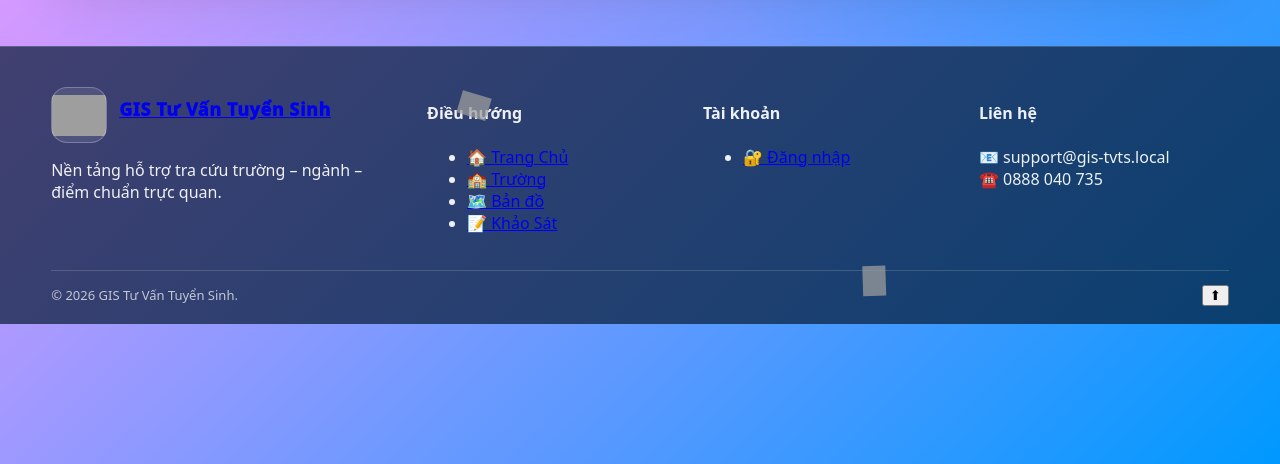
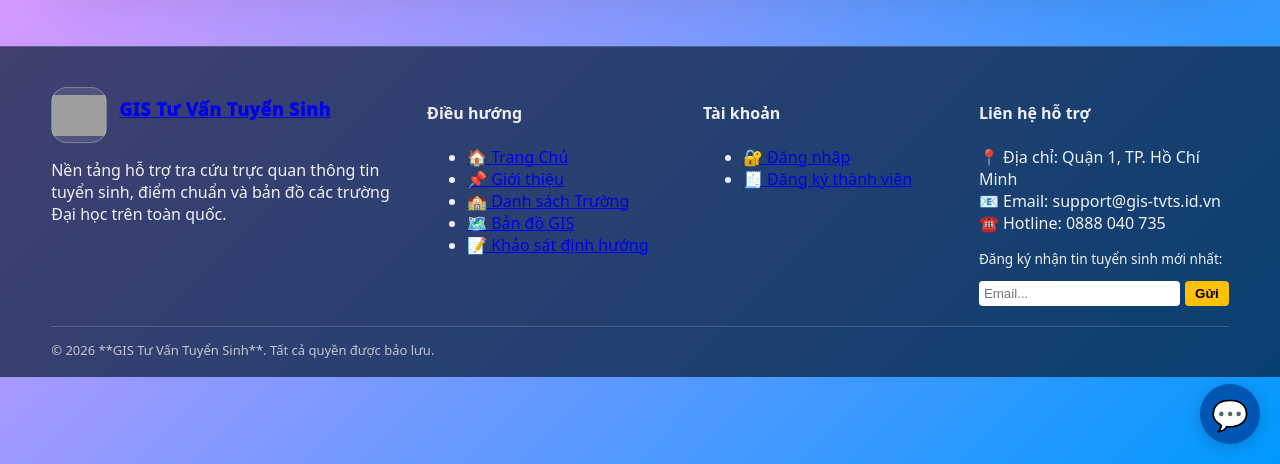
Before and after one commit to TRAM-HUONG/GIS-TUVANTUYENSINH, a Django app: template templates/layout/layout.html in a window 1280 px wide. Shown: the part 336-800 px from the top of the page. Run offline with Django 5.2, Linux system fonts and the light colour scheme; the template is opened without the code that fills it, so the values that code supplies are empty; grey boxes are pictures that could not be loaded.

Commit message:
Lưu các thay đổi

```diff
--- a/templates/layout/layout.html
+++ b/templates/layout/layout.html
@@ -9,58 +9,80 @@
   <link rel="stylesheet" href="{% static 'css/layout.css' %}">
 
   <style>
-    /* CSS bổ sung cho Thanh tìm kiếm trên Header */
-    .header-search {
-      display: flex;
-      align-items: center;
-      background: rgba(255, 255, 255, 0.15);
-      border: 1px solid rgba(255, 255, 255, 0.3);
+    .opt-btn {
+    padding: 12px 20px;
     border-radius: 25px;
-      padding: 4px 15px;
-      margin: 0 15px;
-      transition: all 0.3s ease;
+    font-weight: bold;
+    text-align: center;
+    box-shadow: 0 4px 15px rgba(0,0,0,0.2);
+    transition: 0.3s;
+    text-decoration: none;
+    display: block;
+    min-width: 150px;
 }
-
-    .header-search:focus-within {
-      background: rgba(255, 255, 255, 0.25);
-      box-shadow: 0 0 10px rgba(255, 255, 255, 0.2);
+.opt-btn:hover {
+    transform: scale(1.05);
 }
-
-    .search-form {
+    /* 1. CSS CHO THANH TÌM KIẾM (GÓC PHẢI) */
+    .menu {
       display: flex;
       align-items: center;
       width: 100%;
     }
-
+    .nav-links {
+      display: flex;
+      gap: 5px;
+      flex-grow: 1;
+    }
+    .header-search {
+      display: flex;
+      align-items: center;
+      background: #ffffff;
+      border: 2px solid #0056b3;
+      border-radius: 8px;
+      padding: 5px 12px;
+      margin-left: 20px;
+      box-shadow: 0 2px 5px rgba(0,0,0,0.2);
+    }
+    .search-form { display: flex; align-items: center; }
     .search-form input {
-      background: transparent;
-      border: none;
-      color: #fff;
-      outline: none;
-      font-size: 0.9rem;
-      width: 180px; /* Độ rộng mặc định */
-      padding: 5px;
+      background: transparent; border: none; color: #333;
+      outline: none; font-size: 0.95rem; font-weight: 500; width: 200px;
+    }
+    .search-form button {
+      background: transparent; border: none; color: #0056b3;
+      cursor: pointer; font-size: 1.1rem;
     }
 
-    .search-form input::placeholder {
-      color: rgba(255, 255, 255, 0.7);
+    /* 2. CSS CHO CHATBOX (GÓC DƯỚI PHẢI) */
+    #chat-circle {
+      position: fixed; bottom: 20px; right: 20px;
+      background: #0056b3; width: 60px; height: 60px;
+      border-radius: 50%; color: white; display: flex;
+      align-items: center; justify-content: center;
+      font-size: 30px; cursor: pointer; z-index: 1000;
+      box-shadow: 0px 3px 16px rgba(0,0,0,0.2);
     }
+    .chat-box {
+      display: none; position: fixed; right: 20px; bottom: 90px;
+      width: 320px; background: white; border-radius: 10px;
+      box-shadow: 0px 5px 35px rgba(0,0,0,0.1); z-index: 1000; overflow: hidden;
+    }
+    .chat-box-header {
+      background: #0056b3; color: white; padding: 15px;
+      display: flex; justify-content: space-between; font-weight: bold;
+    }
+    .chat-box-toggle { cursor: pointer; }
+    .chat-box-body { height: 300px; overflow-y: auto; padding: 15px; background: #f7f7f7; }
+    .chat-input-holder { padding: 10px; border-top: 1px solid #eee; display: flex; }
+    #chat-input { flex: 1; border: none; outline: none; }
+    .chat-submit { background: transparent; border: none; cursor: pointer; font-size: 1.2rem; }
 
-    .search-form button {
-      background: transparent;
-      border: none;
-      color: #fff;
-      cursor: pointer;
-      font-size: 1rem;
-      padding-left: 5px;
-    }
-
-    /* Đảm bảo menu hiển thị đẹp khi có thêm thanh tìm kiếm */
-    .menu {
-      display: flex;
-      align-items: center;
-      flex-wrap: wrap;
-    }
+    /* Style tin nhắn chat */
+    .chat-msg { margin-bottom: 10px; padding: 8px 12px; border-radius: 10px; max-width: 80%; font-size: 0.9rem; }
+    .chat-msg.bot { background: #e1e1e1; color: #333; align-self: flex-start; }
+    .chat-msg.user { background: #0056b3; color: white; margin-left: auto; text-align: right; }
+    .chat-logs { display: flex; flex-direction: column; }
   </style>
 
   {% block extra_css %}{% endblock %}
@@ -95,9 +117,16 @@
 
           <div class="row row-2">
             <nav class="menu">
+              <div class="nav-links">
                 <a class="btn primary" href="{% url 'home' %}">🏠 Trang Chủ</a>
                 <a class="btn" href="{% url 'gioithieu' %}">📌 Giới thiệu</a>
                 <a class="btn" href="{% url 'truong_list' %}">🏫 Trường</a>
+                <a class="btn ghost" href="{% url 'tracuu' %}">🗺️ Bản đồ</a>
+                <a class="btn" href="{% url 'khaosat' %}">📝 Khảo Sát</a>
+                {% if request.session.tenvaitro == "ADMIN" %}
+                  <a class="btn admin-btn" href="{% url 'admin_dashboard' %}">⚙️ Admin</a>
+                {% endif %}
+              </div>
 
               <div class="header-search">
                 <form action="{% url 'truong_list' %}" method="GET" class="search-form">
@@ -105,23 +134,13 @@
                   <button type="submit">🔍</button>
                 </form>
               </div>
-
-                <a class="btn ghost" href="{% url 'tracuu' %}">🗺️ Bản đồ</a>
-                <a class="btn" href="{% url 'khaosat' %}">📝 Khảo Sát</a>
-
-                {% if request.session.tenvaitro == "ADMIN" %}
-                 <a class="btn admin-btn" href="{% url 'admin_dashboard' %}">⚙️ Admin</a>
-                {% endif %}
             </nav>
           </div>
         </div>
 
         <div class="dots" id="heroDots">
-          <span class="dot active"></span>
-          <span class="dot"></span>
-          <span class="dot"></span>
+          <span class="dot active"></span><span class="dot"></span><span class="dot"></span>
         </div>
-        <div class="palette" title="Bảng màu"></div>
       </div>
     </div>
   </header>
@@ -133,7 +152,6 @@
       </section>
     </div>
   </main>
-
 <footer class="site-footer">
     <div class="wrap footer-wrap">
       <div class="footer-grid">
@@ -142,80 +160,157 @@
             <span class="footer-logo" aria-hidden="true"></span>
             <span class="footer-title">GIS Tư Vấn Tuyển Sinh</span>
           </a>
-          <p class="footer-desc">Nền tảng hỗ trợ tra cứu trường – ngành – điểm chuẩn trực quan.</p>
+          <p class="footer-desc">Nền tảng hỗ trợ tra cứu trực quan thông tin tuyển sinh, điểm chuẩn và bản đồ các trường Đại học trên toàn quốc.</p>
         </div>
 
         <div class="footer-col">
           <h4 class="footer-h">Điều hướng</h4>
           <ul class="footer-links">
             <li><a href="{% url 'home' %}">🏠 Trang Chủ</a></li>
-            <li><a href="{% url 'truong_list' %}">🏫 Trường</a></li>
-            <li><a href="{% url 'tracuu' %}">🗺️ Bản đồ</a></li>
-            <li><a href="{% url 'khaosat' %}">📝 Khảo Sát</a></li>
+            <li><a href="{% url 'gioithieu' %}">📌 Giới thiệu</a></li>
+            <li><a href="{% url 'truong_list' %}">🏫 Danh sách Trường</a></li>
+            <li><a href="{% url 'tracuu' %}">🗺️ Bản đồ GIS</a></li>
+            <li><a href="{% url 'khaosat' %}">📝 Khảo sát định hướng</a></li>
           </ul>
         </div>
 
         <div class="footer-col">
           <h4 class="footer-h">Tài khoản</h4>
           <ul class="footer-links">
-            {% if request.session.hoten %}
-              <li><span>👤 {{ request.session.hoten }}</span></li>
+            {% if request.session.mand %}
+              <li><a href="#">👤 {{ request.session.hoten }}</a></li>
+              {% if request.session.tenvaitro == "ADMIN" %}
+                <li><a href="{% url 'admin_dashboard' %}" style="color: #ffc107;">⚙️ Trang quản trị</a></li>
+              {% endif %}
               <li><a href="{% url 'logout' %}">🚪 Đăng xuất</a></li>
             {% else %}
               <li><a href="{% url 'login' %}">🔐 Đăng nhập</a></li>
+              <li><a href="{% url 'register' %}">🧾 Đăng ký thành viên</a></li>
             {% endif %}
           </ul>
         </div>
 
         <div class="footer-col">
-          <h4 class="footer-h">Liên hệ</h4>
+          <h4 class="footer-h">Liên hệ hỗ trợ</h4>
           <div class="footer-contact">
-            <div class="footer-line">📧 support@gis-tvts.local</div>
-            <div class="footer-line">☎️ 0888 040 735</div>
+            <div class="footer-line">📍 Địa chỉ: Quận 1, TP. Hồ Chí Minh</div>
+            <div class="footer-line">📧 Email: support@gis-tvts.id.vn</div>
+            <div class="footer-line">☎️ Hotline: 0888 040 735</div>
+          </div>
+          <div style="margin-top: 15px;">
+             <p class="footer-desc" style="font-size: 0.85rem;">Đăng ký nhận tin tuyển sinh mới nhất:</p>
+             <form style="display: flex; gap: 5px; margin-top: 5px;">
+                <input type="email" placeholder="Email..." style="padding: 5px; border-radius: 4px; border: none; flex: 1;">
+                <button type="button" style="background: #ffc107; border: none; padding: 5px 10px; border-radius: 4px; cursor: pointer; font-weight: bold;">Gửi</button>
+             </form>
           </div>
         </div>
       </div>
 
       <div class="footer-bottom">
-        <div class="footer-copy">© {% now "Y" %} GIS Tư Vấn Tuyển Sinh.</div>
-        <button class="to-top" id="toTopBtn" type="button">⬆</button>
+        <div class="footer-copy">© {% now "Y" %} **GIS Tư Vấn Tuyển Sinh**. Tất cả quyền được bảo lưu.</div>
       </div>
     </div>
   </footer>
 
+  <div id="chat-circle">💬</div>
+
+<div id="chat-options-menu" style="display: none; position: fixed; bottom: 80px; right: 20px; z-index: 1000;">
+    <div style="display: flex; flex-direction: column; gap: 10px;">
+        <a href="https://zalo.me/09xxxxxxxx" target="_blank" class="opt-btn" style="background: #0068ff; color: white;">
+            🔵 Chat với Zalo
+        </a>
+        <div id="btn-chat-ai" class="opt-btn" style="background: #333; color: white; cursor: pointer;">
+            🤖 Chat nhanh (AI)
+        </div>
+    </div>
+</div>
+
+<div class="chat-box" style="display: none;">
+    <div class="chat-box-header">
+        Tư vấn Tuyển sinh
+        <span class="chat-box-toggle">✕</span>
+    </div>
+    <div class="chat-box-body">
+        <div class="chat-logs">
+            <div class="chat-msg bot">
+                <div class="cm-msg-text">Xin chào! Bạn cần AI hỗ trợ gì không?</div>
+            </div>
+        </div>
+    </div>
+    <div class="chat-input-holder">
+        <form id="chat-form" style="display:flex; width:100%;">
+            <input type="text" id="chat-input" placeholder="Nhập câu hỏi..."/>
+            <button type="submit" class="chat-submit">✈️</button>
+        </form>
+    </div>
+</div>
   <script>
     document.addEventListener('DOMContentLoaded', function() {
-      const flowerImages = ['{% static "img/tet2.png" %}'];
-      let flowerCount = 0;
-      const maxFlowers = 30;
+        const chatCircle = document.getElementById('chat-circle');
+        const optionsMenu = document.getElementById('chat-options-menu'); // ID của menu lựa chọn
+        const btnChatAi = document.getElementById('btn-chat-ai');        // ID của nút "Chat nhanh"
+        const chatBox = document.querySelector('.chat-box');
+        const chatToggle = document.querySelector('.chat-box-toggle');
+        const chatForm = document.getElementById('chat-form');
+        const chatInput = document.getElementById('chat-input');
+        const chatLogs = document.querySelector('.chat-logs');
 
-      const createFallingFlower = () => {
-        if (flowerCount >= maxFlowers) return;
-        flowerCount++;
+        // 1. Bấm nút tròn: Hiện/Ẩn menu lựa chọn (không hiện thẳng khung chat nữa)
+        chatCircle.addEventListener('click', () => {
+            if (optionsMenu.style.display === 'none' || optionsMenu.style.display === '') {
+                optionsMenu.style.display = 'block';
+                chatBox.style.display = 'none'; // Đóng khung chat nếu đang mở
+            } else {
+                optionsMenu.style.display = 'none';
+            }
+        });
 
-        const flower = document.createElement('img');
-        flower.src = flowerImages[0];
-        flower.className = 'falling-flower';
-        flower.style.cssText = `
-          position: fixed; top: -50px;
-          left: ${Math.random() * 100}%;
-          width: 30px; opacity: ${Math.random() * 0.5 + 0.3};
-          z-index: 9999; pointer-events: none;
-        `;
-        document.body.appendChild(flower);
+        // 2. Bấm nút "Chat nhanh (AI)": Hiện khung chat và ẩn menu đi
+        btnChatAi.addEventListener('click', () => {
+            chatBox.style.display = 'block';
+            optionsMenu.style.display = 'none';
+        });
 
-        const duration = Math.random() * 5 + 5;
-        const animation = flower.animate([
-          { transform: `translateY(0) rotate(0deg)` },
-          { transform: `translateY(110vh) rotate(360deg)` }
-        ], { duration: duration * 1000, easing: 'linear' });
+        // 3. Bấm nút đóng (X) trên khung chat
+        chatToggle.addEventListener('click', () => {
+            chatBox.style.display = 'none';
+        });
 
-        animation.onfinish = () => {
-          flower.remove();
-          flowerCount--;
-        };
-      };
-      setInterval(createFallingFlower, 1000);
+        // --- Logic gửi tin nhắn (Giữ nguyên của bạn) ---
+        chatForm.addEventListener('submit', function(e) {
+            e.preventDefault();
+            const msg = chatInput.value.trim();
+            if(!msg) return;
+
+            appendMessage(msg, 'user');
+            chatInput.value = '';
+
+            fetch("{% url 'chat_ai' %}", {
+                method: "POST",
+                headers: {
+                    "Content-Type": "application/json",
+                    "X-CSRFToken": "{{ csrf_token }}"
+                },
+                body: JSON.stringify({ message: msg })
+            })
+            .then(response => response.json())
+            .then(data => {
+                appendMessage(data.reply, 'bot');
+            })
+            .catch(error => {
+                console.error("Lỗi:", error);
+                appendMessage("Lỗi kết nối máy chủ!", 'bot');
+            });
+        });
+
+        function appendMessage(msg, type) {
+            const div = document.createElement('div');
+            div.className = `chat-msg ${type}`;
+            div.innerHTML = `<div class="cm-msg-text">${msg}</div>`;
+            chatLogs.appendChild(div);
+            chatLogs.scrollTop = chatLogs.scrollHeight;
+        }
     });
 </script>
 
```
Lines whose indentation alone changed are shown as unchanged.
